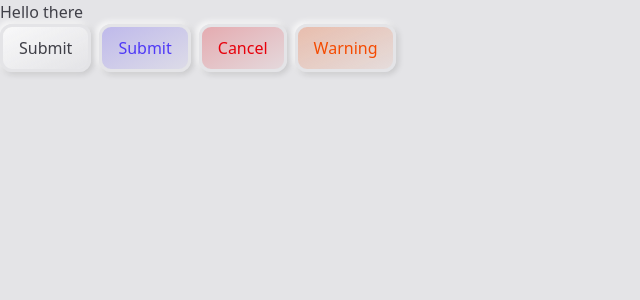
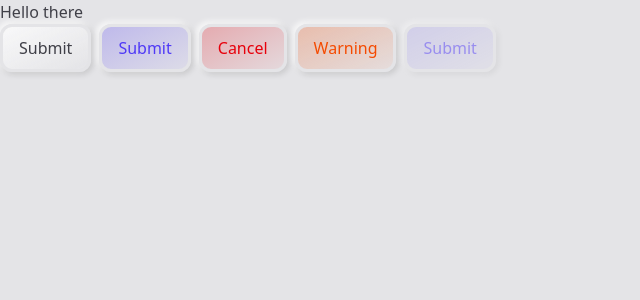
Before and after one commit to Annie-Huang/baseui-neomorphism2.0-component-library, a React (Vite) app: page / in a window 1280 px wide. Shown: the top 300 px of the page, without its empty margins (0-640 px from the left). Built offline with nearby package versions, Linux system fonts and the light colour scheme.

Commit message:
When it's disabled, we lower the opacity and as well pointer-events-none

```diff
--- a/src/App.tsx
+++ b/src/App.tsx
@@ -12,6 +12,10 @@ function App() {
         <Button variant={'primary'}>Submit</Button>
         <Button variant={'destructive'}>Cancel</Button>
         <Button variant={'warning'}>Warning</Button>
+
+        <Button variant={'primary'} disabled>
+          Submit
+        </Button>
       </div>
     </main>
   );
--- a/src/components/Button.tsx
+++ b/src/components/Button.tsx
@@ -29,7 +29,7 @@ import { twMerge } from 'tailwind-merge';
 const buttonVariants = cva(
   // Remember focus-visiable only visiable through tab, not keyboard click.
   // Also ring-foreground meaning ring property, and foreground color, just like text-foreground
-  'inline-flex justify-center items-center cursor-pointer hover:opacity-90 focus-visible:ring-foreground focus-visible:ring-2 focus-visible:ring-offset-2 focus-visible:outline-none rounded-xl border-3 border-foreground border-background shadow-raised bg-linear-to-tl',
+  'inline-flex justify-center items-center cursor-pointer hover:opacity-90 focus-visible:ring-foreground focus-visible:ring-2 focus-visible:ring-offset-2 focus-visible:outline-none rounded-xl border-3 border-foreground border-background shadow-raised bg-linear-to-tl disabled:opacity-50 disabled:pointer-events-none',
   {
     variants: {
       variant: {
```
